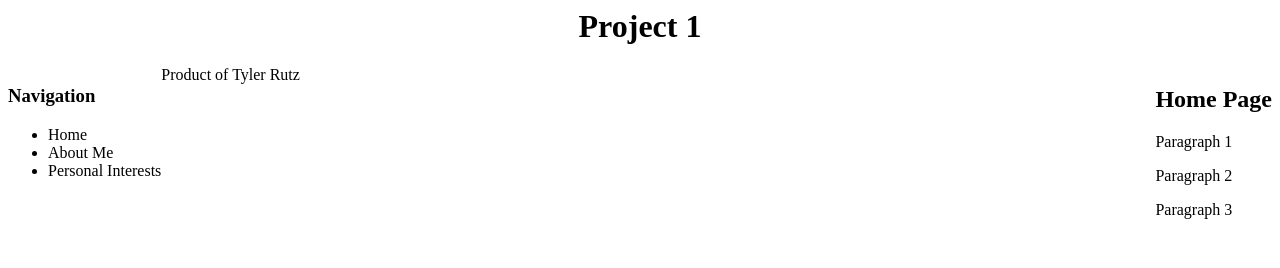
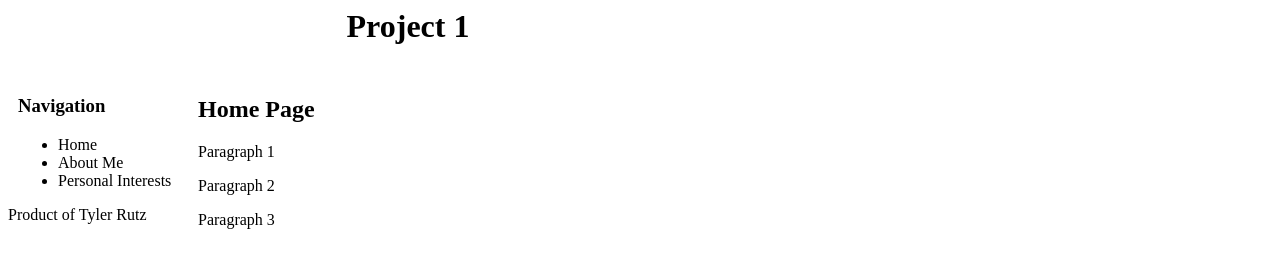
Before and after one commit to tjrutz2987/WebDevProjects, a plain HTML site: page index.html in a window 1280 px wide. Drawn offline with Linux system fonts and the light colour scheme; files that its build step writes are made by us from their sources.

Commit message:
Update style.css

```diff
--- a/style.css
+++ b/style.css
@@ -1,5 +1,5 @@
 #container{
-
+ width: 800px;
 }
 
 #header{
@@ -8,13 +8,16 @@
 }
 
 #content{
-
+ padding: 10px;
 }
 
 #navigation{
+
+ width: 180px;
  float: left;
 }
 
 #main{
+ width: 600px;
  float: right;
 }
```
